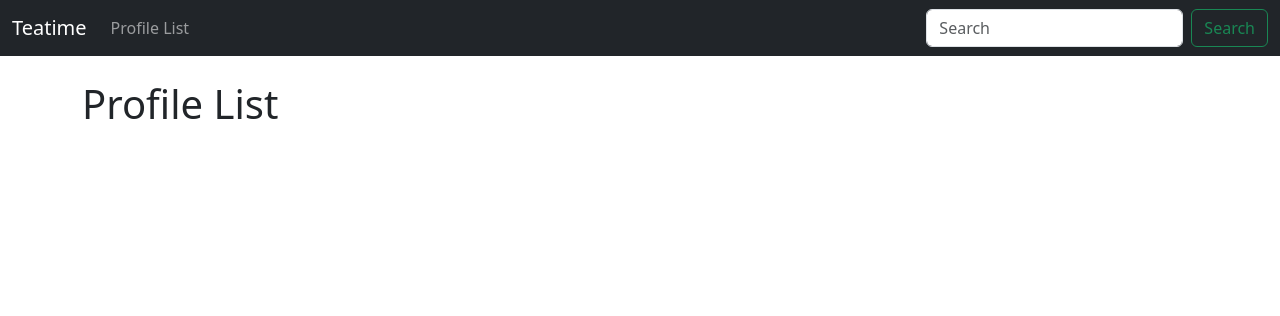
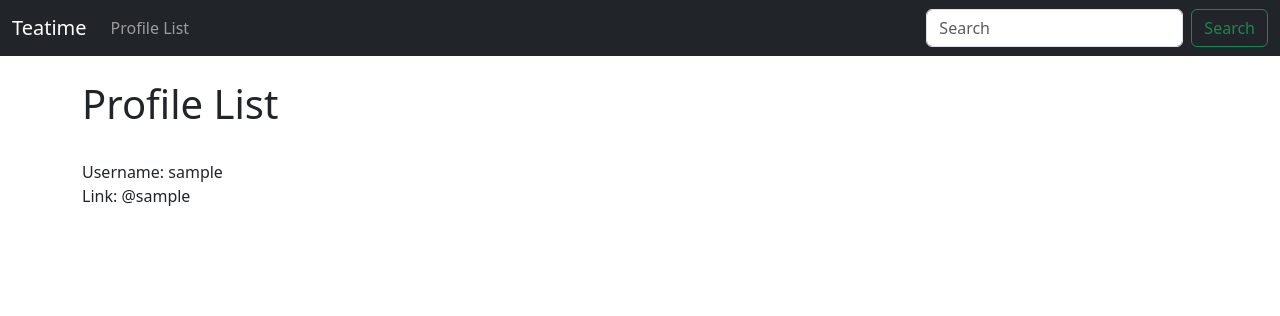
Before and after one commit to youngrokkim2017/twitter_django, a Django app: template teatime/templates/profile_list.html in a window 1280 px wide. Shown: the top 316 px of the page. Run offline with Django 5.2, Linux system fonts and the light colour scheme; the template is opened without the code that fills it: values that come from a table or form of the project are taken from there, others are empty; tables that the repository leaves empty hold one stand-in row (values such as "Sample post").

Commit message:
Add user profiles to profile list

```diff
--- a/teatime/templates/profile_list.html
+++ b/teatime/templates/profile_list.html
@@ -2,4 +2,15 @@
 
 {% block content  %}
     <h1>Profile List</h1>
+<br />
+
+{% if profiles %}
+    {% for profile in profiles %}
+        Username: {{ profile.user.username }}<br />
+        Link: @{{ profile.user.username|lower }}
+        <br></br>
+    {% endfor %}
+
+{% endif %}
+
 {% endblock %}
```
